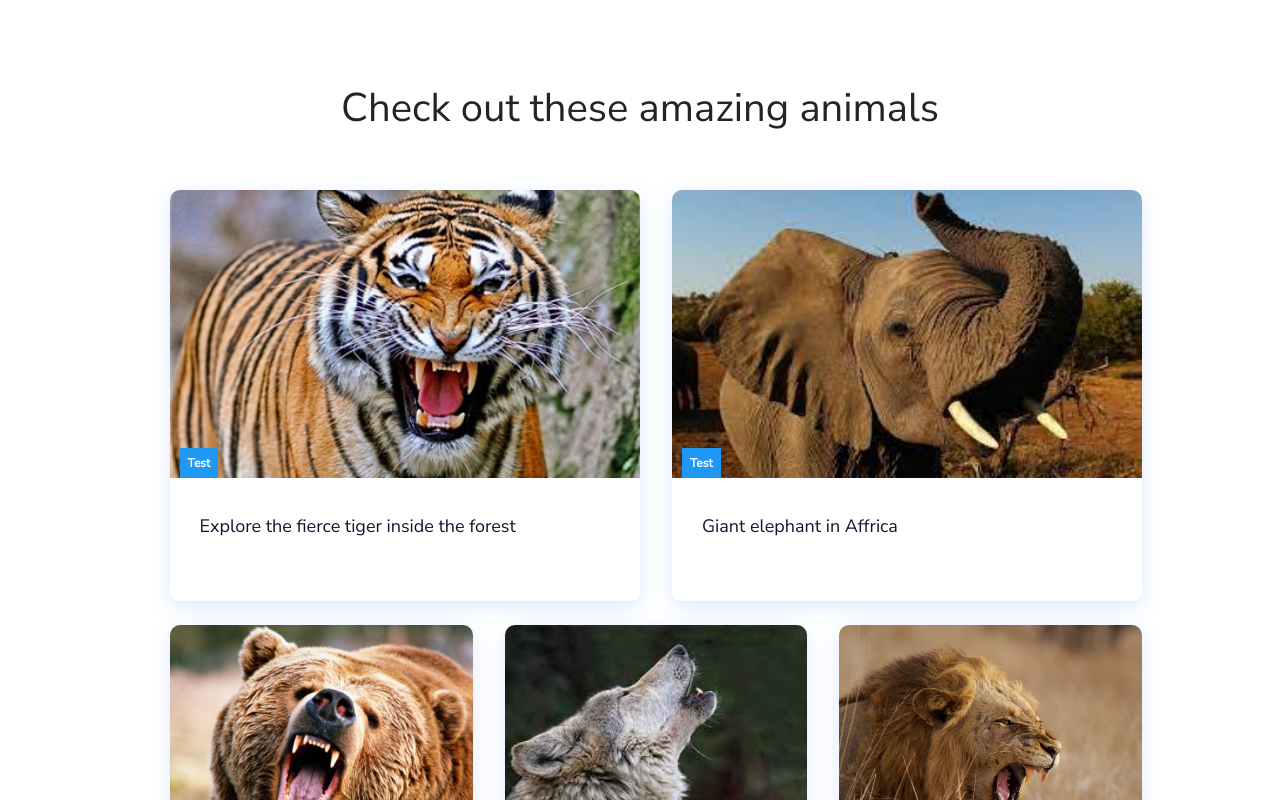
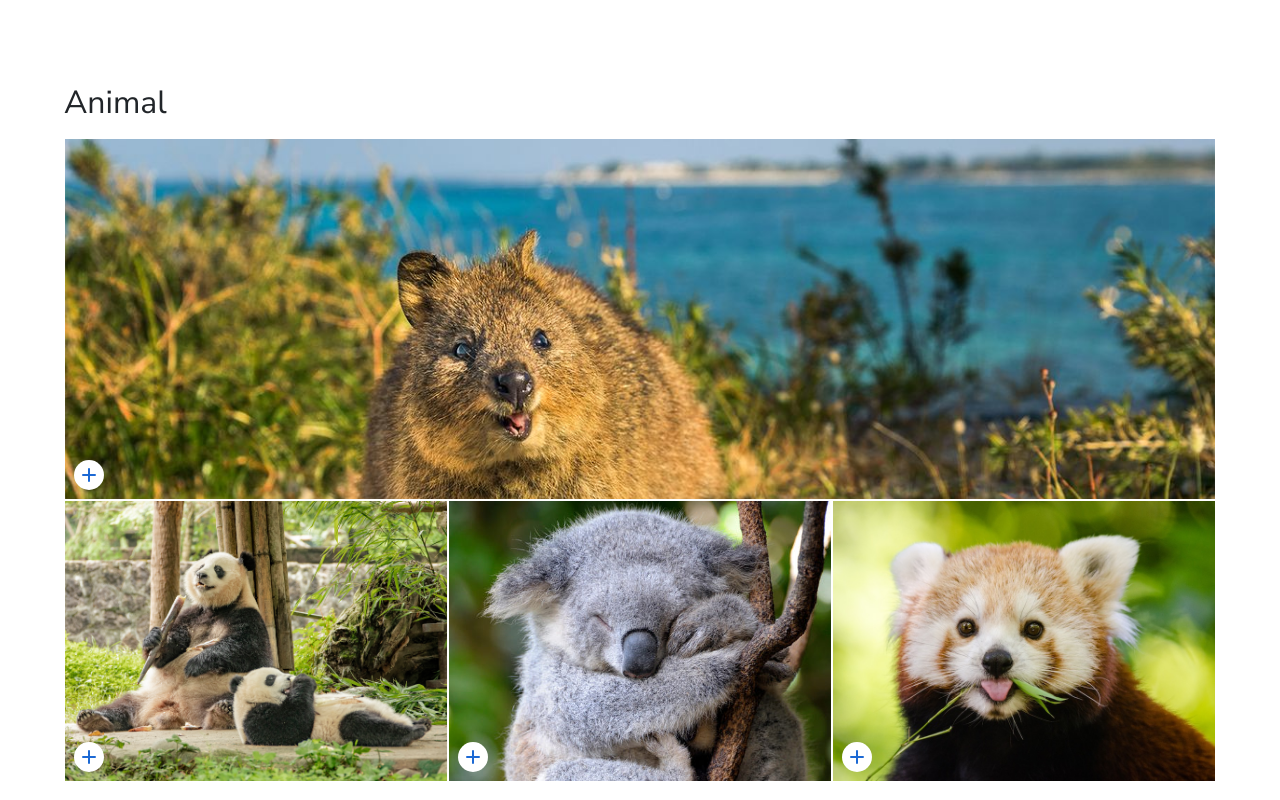
Before and after one commit to Aaron-Lin-74/project-animal-website, a React (Create React App) app: page / in a window 1280 px wide. Shown: the part 860-1660 px from the top of the page. Built offline with nearby package versions, Linux system fonts and the light colour scheme; grey boxes are pictures that could not be loaded.

Commit message:
Add gallery component

```diff
--- /dev/null
+++ b/src/components/Gallery.css
@@ -0,0 +1,72 @@
+/* mobile first design */
+.gallery {
+  padding: 4rem;
+  background: #fff;
+}
+.gallery-wrapper {
+  line-height: 1.5rem;
+  padding: 30px 40px;
+  max-width: 1200px;
+  margin: 0 auto;
+}
+.gallery-flex {
+  display: flex;
+  flex-wrap: wrap;
+  cursor: pointer;
+}
+
+.gallery-flex > div {
+  flex-basis: 50%;
+  padding: 1px;
+  position: relative;
+}
+
+.gallery-flex a {
+  overflow: hidden;
+  display: block;
+}
+
+.gal-img {
+  transition: all 1s ease;
+  width: 100%;
+  object-position: top;
+  object-fit: cover;
+  height: 20vh;
+}
+
+.gallery-flex > div:hover .gal-img {
+  transform: scale(1.1);
+}
+
+.gal-add {
+  position: absolute;
+  bottom: 10px;
+  left: 10px;
+  background: #fff;
+  color: #1c69d4;
+  font-size: 20px;
+  border-radius: 50%;
+  padding: 5px;
+  line-height: 0.1em;
+}
+
+@media (min-width: 768px) {
+  .gallery .gallery-wrapper {
+    padding: 0;
+  }
+  .gallery-flex > div {
+    flex-basis: 33.333%;
+  }
+
+  .gallery-flex .gal-flex-full {
+    flex-basis: 100%;
+  }
+
+  .gal-img {
+    height: 35vh;
+  }
+
+  .gal-flex-full .gal-img {
+    height: 45vh;
+  }
+}
--- /dev/null
+++ b/src/components/Gallery.js
@@ -0,0 +1,55 @@
+import React from 'react'
+import './Gallery.css'
+import { HiPlus } from 'react-icons/hi'
+
+const Gallery = () => {
+  return (
+    <section className='gallery'>
+      <div className='ani-info'>
+        <div className='ani-text'>
+          <h2>Animal</h2>
+          <h3></h3>
+          <p></p>
+        </div>
+      </div>
+      <div className='gallery-wrapper'>
+        <div className='gallery-flex'>
+          <div className='gal-flex-full'>
+            <a href='/images/quokka.jpg'>
+              <img className='gal-img' src='/images/quokka.jpg'></img>
+              <span className='gal-add'>
+                <HiPlus />
+              </span>
+            </a>
+          </div>
+          <div>
+            <a>
+              <img className='gal-img' src='/images/panda.jpg'></img>
+              <span className='gal-add'>
+                <HiPlus />
+              </span>
+            </a>
+          </div>
+          <div>
+            <a>
+              <img className='gal-img' src='/images/koala.jpg'></img>
+              <span className='gal-add'>
+                <HiPlus />
+              </span>
+            </a>
+          </div>
+          <div>
+            <a>
+              <img className='gal-img' src='/images/red_panda.jpg'></img>
+              <span className='gal-add'>
+                <HiPlus />
+              </span>
+            </a>
+          </div>
+        </div>
+      </div>
+    </section>
+  )
+}
+
+export default Gallery
--- a/src/components/Pages/Home.js
+++ b/src/components/Pages/Home.js
@@ -2,11 +2,13 @@ import React from 'react'
 import HeroSection from '../HeroSection'
 import '../../App.css'
 import Cards from '../Cards'
+import Gallery from '../Gallery'
 
 const Home = () => {
   return (
     <div>
       <HeroSection />
+      <Gallery />
       <Cards />
     </div>
   )
```
